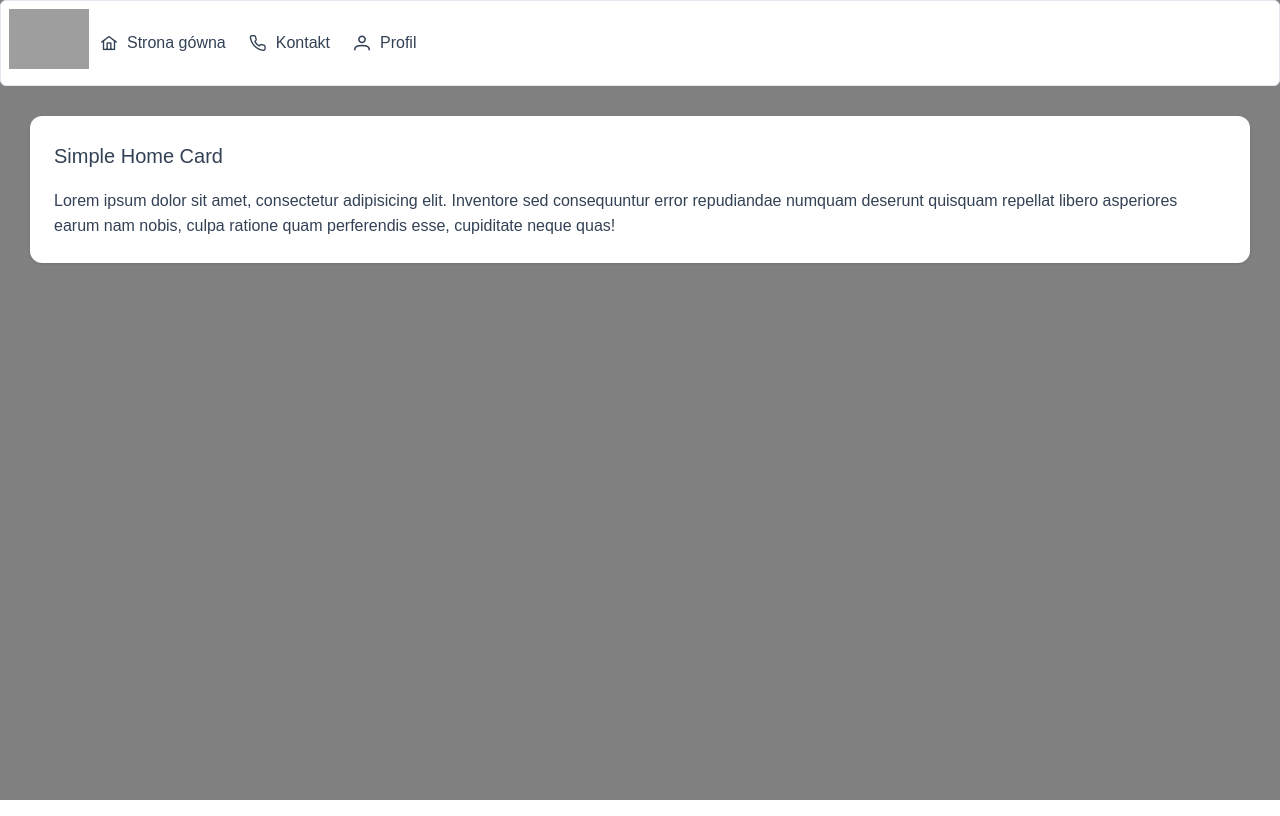
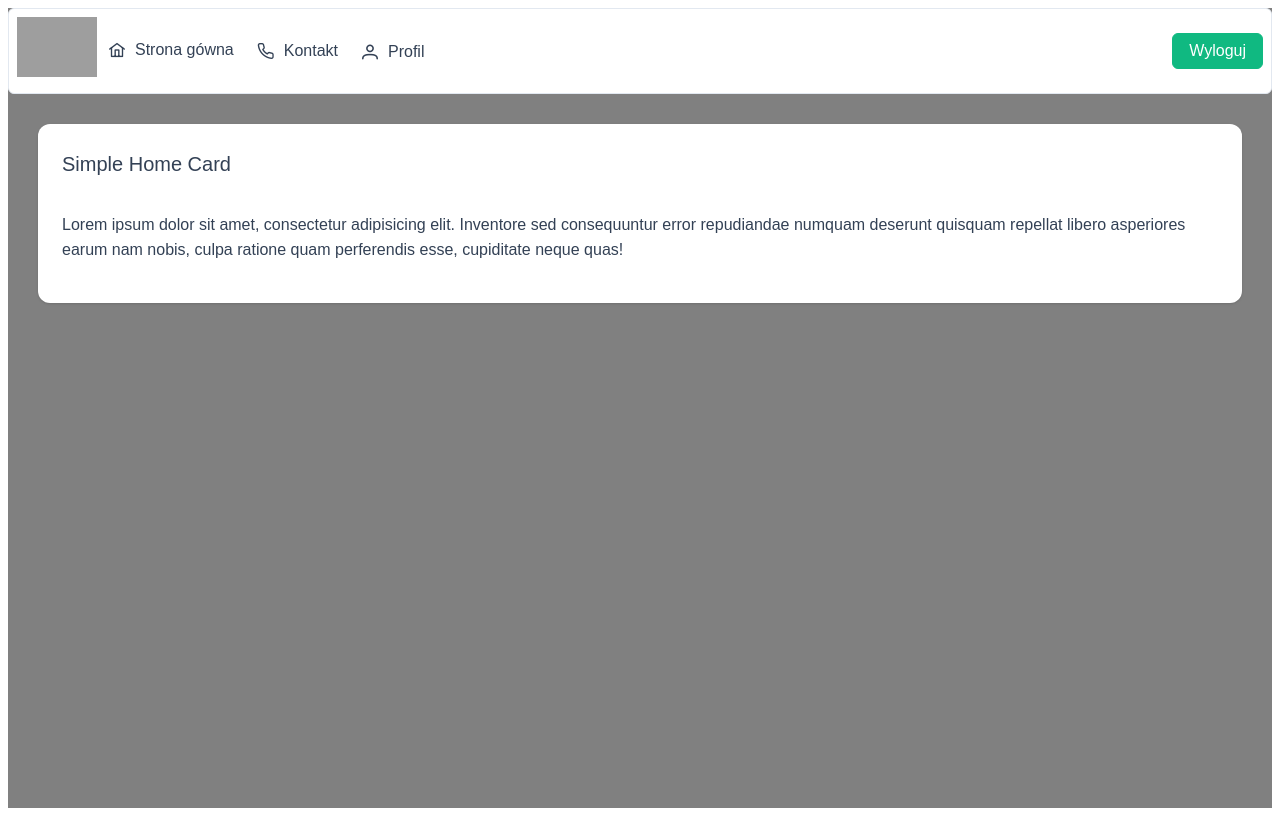
Before and after one commit to Projekt-strony-obslugi-toru-gokartowego/gokart-web, a Vue app in the folder rakieta/: page /home in a window 1280 px wide. Built offline with nearby package versions, Linux system fonts and the light colour scheme; grey boxes are pictures that could not be loaded; a web font is replaced by a local one.

Commit message:
logout button

```diff
--- a/rakieta/src/assets/base.css
+++ b/rakieta/src/assets/base.css
@@ -54,7 +54,6 @@
 *::before,
 *::after {
   box-sizing: border-box;
-  margin: 0;
   font-weight: normal;
 }
 
--- a/rakieta/src/layouts/TopbarLayout.vue
+++ b/rakieta/src/layouts/TopbarLayout.vue
@@ -1,6 +1,7 @@
 <script setup lang="ts">
 import { ref } from "vue";
 import Menubar from 'primevue/menubar'
+import Button from 'primevue/button'
 
 const items = ref([
   {
@@ -35,6 +36,11 @@ const items = ref([
          </a>
        </router-link>
      </template>
+     <template #end>
+       <router-link :to="{name: 'login'}">
+         <Button label="Wyloguj"/>
+       </router-link>
+     </template>
    </Menubar>
    <div class="topbar-layout__body">
     <RouterView />
```
